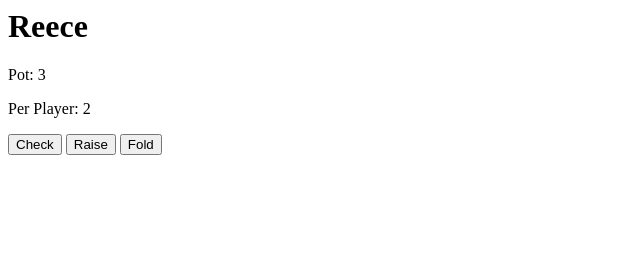
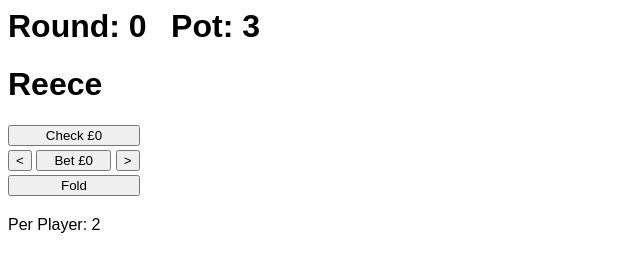
Before and after one commit to PhyscoKillerMonkey/poker-conter, a plain HTML site: page index.html in a window 1280 px wide. Shown: the whole page, without its empty margins (0-640 px from the left). Drawn offline with Linux system fonts and the light colour scheme.

Commit message:
Change GUI
Make functions to go with the GUI and update names.

```diff
--- a/index.html
+++ b/index.html
@@ -3,20 +3,58 @@
     <title>Poker Chip Counter</title>
 
     <style>
+      body {
+        font-family: sans-serif;
+      }
 
+      .headerDisplay {
+        display: inline;
+      }
+
+      #roundDisplay {
+        margin-right: 20px;
+      }
+
+      #playerPanel {
+        width: max-content;
+      }
+
+      .buttonContainer {
+        width: 132px;
+        margin: auto;
+      }
+
+      .wideButton {
+        width: 100%;
+        margin-bottom: 4px;
+      }
+
+      #betButton {
+        width: 75px;
+      }
     </style>
   </head>
-
   <body>
 
-    <div class="playerPanel">
-      <h1 id="curPlayerName">Player Name</h1>
-      <p id="potTotal">Pot: 0</p>
-      <p id="potPerPlayer">Per Player: 0</p>
-      <button type="button" onclick="check()">Check</button>
-      <button type="button" onclick="raise()">Raise</button>
-      <button type="button" onclick="fold()">Fold</button>
+    <div id="header">
+      <h1 id="roundDisplay" class="headerDisplay">Round: 0</h1>
+      <h1 id="potDisplay" class="headerDisplay">Pot: 0</h1>
     </div>
+
+    <div id="playerPanel">
+      <h1 id="nameDisplay">Player: Nobody</h1>
+      <div class="buttonContainer">
+        <button type="button" class="wideButton" id="checkButton" onclick="check()">Check £0</button>
+        <div class="wideButton">
+          <button type="button" onclick="lowerBet()">&#60;</button>
+          <button type="button" id="betButton" onclick="bet()">Bet £0</button>
+          <button type="button" onclick="raiseBet()">&#62;</button>
+        </div>
+        <button type="button" class="wideButton" onclick="fold()">Fold</button>
+      </div>
+    </div>
+
+    <p id="potPPDisplay">Per Player: 0</p>
 
     <script src="output.js"></script>
   </body>
--- a/output.js
+++ b/output.js
@@ -11,9 +11,11 @@ var playersReady = 0;
 var curPlayers = players;
 // DOM elements
 var page = {
-    playerName: document.getElementById("curPlayerName"),
-    potTotal: document.getElementById("potTotal"),
-    playerPot: document.getElementById("potPerPlayer")
+    playerName: document.getElementById("nameDisplay"),
+    potTotal: document.getElementById("potDisplay"),
+    playerPot: document.getElementById("potPPDisplay"),
+    checkButton: document.getElementById("checkButton"),
+    betButton: document.getElementById("betButton")
 };
 /**
  * Player
@@ -45,18 +47,22 @@ function check() {
     }
     doStuff();
 }
-function raise() {
-    console.log("Player raised");
-    var p = players[nextPlayer];
-    potPerPlayer++;
-    p.pay(potPerPlayer - p.inCurrentPot);
-    playersReady = 1;
-    nextPlayer++;
-    if (nextPlayer >= curPlayers.length) {
-        nextPlayer = 0;
-    }
-    doStuff();
+function lowerBet() {
 }
+function raiseBet() {
+}
+function bet() {
+}
+// function raise() {
+//     console.log("Player raised");
+//     let p = players[nextPlayer];
+//     potPerPlayer++;
+//     p.pay(potPerPlayer - p.inCurrentPot);
+//     playersReady = 1;
+//     nextPlayer++;
+//     if (nextPlayer >= curPlayers.length) {nextPlayer = 0}
+//     doStuff();
+// }
 function fold() {
     console.log("Player folded");
     curPlayers.splice(nextPlayer);
```
Also changed, not shown: ts/main.ts (+26 -12 lines).
